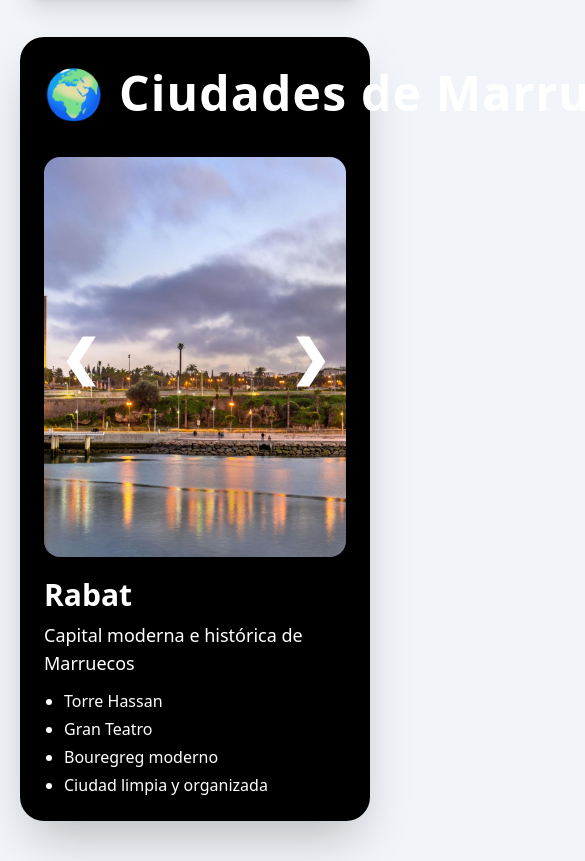
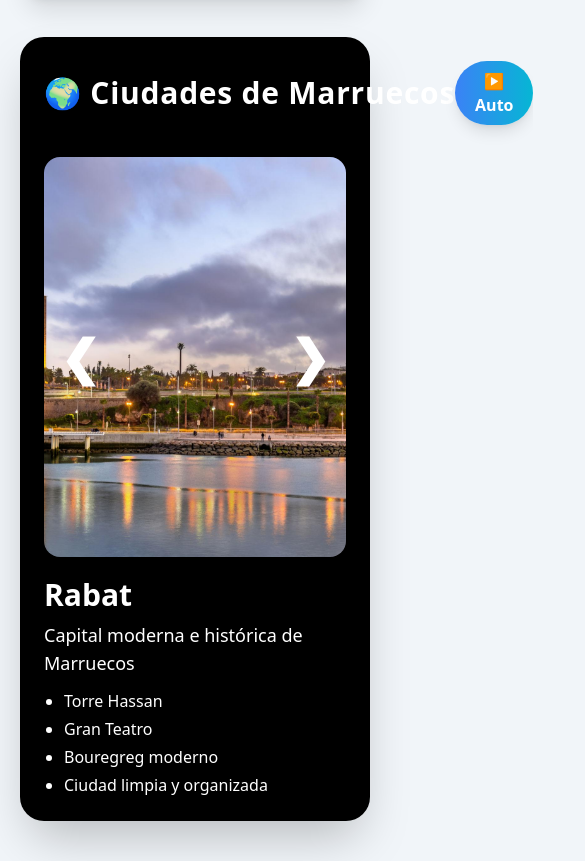
Before and after one commit to MohammedZakhbat/dashbord_JavaScript, a website: page index.html in a window 390 px wide. Shown: the part 1697-2558 px from the top of the page, 585 px wide, since content can reach past the window. Drawn offline with nearby package versions, Linux system fonts and the light colour scheme; files that its build step writes are made by us from their sources.

Commit message:
update html and tailwind

```diff
--- a/index.html
+++ b/index.html
@@ -446,9 +446,9 @@
             <div class="grid grid-cols-[1fr_auto_1fr] items-center mb-8">
 
                 <div></div>
-                <h1 class="text-5xl md:text-6xl font-extrabold text-white tracking-wide text-center whitespace-nowrap">
-                    🌍 Ciudades de Marruecos
-                </h1>
+                <h1 class="text-3xl md:text-6xl font-extrabold text-white tracking-wide text-center whitespace-nowrap">
+    🌍 Ciudades de Marruecos
+</h1>
 
                 <div class="flex justify-end">
                     <button id="autoPlayBtn"
```
